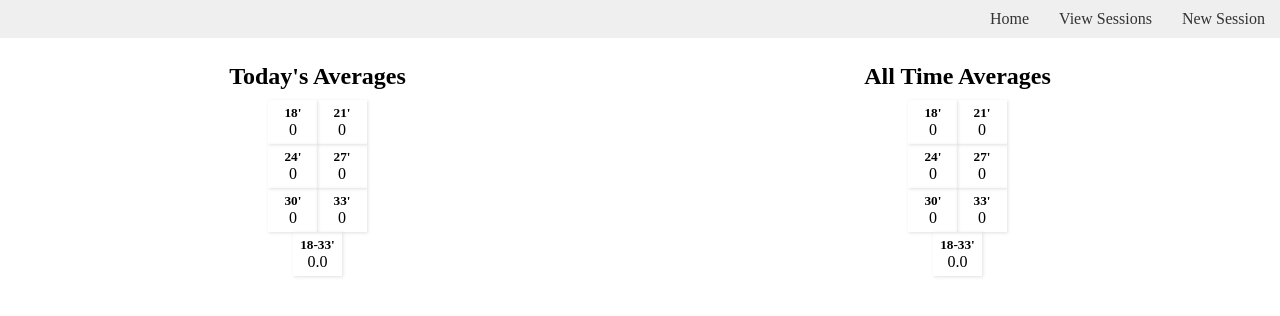
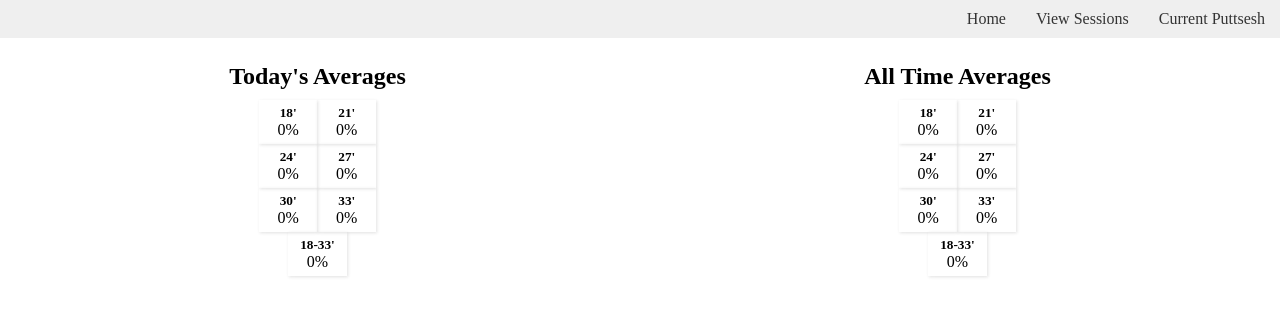
Before and after one commit to jereamon/disc-golf-putts, a Flask app: page / in a window 1280 px wide. Shown: the top 316 px of the page. Run offline with Flask 2, Linux system fonts and the light colour scheme; the visitor is signed in with stand-in values (Sample User, id 1).

Commit message:
Changed averages to percentages instead of decimals. Made sure putt session isn't overridden by a new putt session. Nav-bar is updated when session is in progress.

```diff
--- a/main.py
+++ b/main.py
@@ -19,11 +19,11 @@ def get_averages():
             no_putters = putt.putt_sesh.no_putters
             temp_list.append(putt.putts_made / no_putters)
         try:
-            putt_avgs[distance] = round((sum(temp_list) / len(temp_list)), 2)
+            putt_avgs[distance] = int(round((sum(temp_list) / len(temp_list)), 2) * 100)
         except:
             putt_avgs[distance] = 0
-    putt_avgs['18-33'] = round((sum(putt_avgs.values()) /
-                                len(putt_avgs.values())), 2)
+    putt_avgs['18-33'] = int(round((sum(putt_avgs.values()) /
+                                len(putt_avgs.values())), 2))
 
     today_putt_avgs = {}
     for distance in distances:
@@ -33,12 +33,12 @@ def get_averages():
                 no_putters = putt.putt_sesh.no_putters
                 temp_list.append(round((putt.putts_made / no_putters), 2))
         try:
-            today_putt_avgs[distance] = round(
-                (sum(temp_list) / len(temp_list)), 2)
+            today_putt_avgs[distance] = int(round(
+                (sum(temp_list) / len(temp_list)), 2) * 100)
         except:
             today_putt_avgs[distance] = 0
-    today_putt_avgs['18-33'] = round(sum(today_putt_avgs.values()) /
-                                     len(today_putt_avgs.values()), 2)
+    today_putt_avgs['18-33'] = int(round(sum(today_putt_avgs.values()) /
+                                     len(today_putt_avgs.values()), 2))
 
     return (putt_avgs, today_putt_avgs)
 
@@ -65,9 +65,55 @@ def new_puttsesh():
         new_puttsesh.save()
         session['current_sesh_id'] = new_puttsesh.id
 
-        return redirect(url_for('putt'))
+        return redirect(url_for('current_puttsesh', sesh_id=session.get('current_sesh_id')))
 
     return render_template('new_puttsesh.jinja2')
+
+
+@app.route('/puttsesh/current/<sesh_id>', methods=['GET', 'POST'])
+def current_puttsesh(sesh_id):
+    current_session = PuttSesh.select().where(PuttSesh.id == sesh_id).get()
+
+    if request.method == "POST":
+        if request.form['action'] == 'End Putting Session':
+            session.pop('distance', None)
+            session.pop('rand_or_no', None)
+            session.pop('current_sesh_id')
+            return redirect(url_for('home'))
+
+        new_putt = Putt(putt_sesh=session['current_sesh_id'], putts_made=request.form.get(
+            'no_putts'), distance=distances[session.get('distance')])
+        new_putt.save()
+
+        if session.get('rand_or_no', None) == 'rand-dist':
+            distance = random.choice(distances)
+        else:
+            if session.get('distance', None) != None:
+                if session.get('distance') + 1 > len(distances)-1:
+                    session['distance'] = 0
+                else:
+                    session['distance'] = session.get('distance') + 1
+                distance = session.get('distance')
+            else:
+                session['distance'] = 0
+
+            distance = distances[session.get('distance')]
+
+        putt_avgs, today_putt_avgs = get_averages()
+        return render_template('current_puttsesh.jinja2', distance=distance, today_putt_avgs=today_putt_avgs, no_putters=current_session.no_putters)
+
+    if session.get('rand_or_no', None) == 'rand-dist':
+        session['distance'] = random.randint(0, len(distances) -1)
+    else:
+        if not session.get('distance'):
+            session['distance'] = 0
+
+    distance = distances[session.get('distance')]
+
+    # distance = 0
+    putt_avgs, today_putt_avgs = get_averages()
+    return render_template('current_puttsesh.jinja2', distance=distance, today_putt_avgs=today_putt_avgs, no_putters=current_session.no_putters)
+
 
 @app.route('/puttsesh/view')
 def view_puttsesh():
@@ -96,48 +142,7 @@ def view_puttsesh_single(sesh_id):
     return render_template('view_puttsesh_single.jinja2', single_session=single_session, putts=associated_putts)
 
 
-@app.route('/putt', methods=['GET', 'POST'])
-def putt():
-    if request.method == "POST":
-        if request.form['action'] == 'End Putting Session':
-            session.pop('distance', None)
-            session.pop('rand_or_no', None)
-            return redirect(url_for('home'))
-
-        new_putt = Putt(putt_sesh=session['current_sesh_id'], putts_made=request.form.get(
-            'no_putts'), distance=distances[session.get('distance')])
-        new_putt.save()
-
-        if session.get('rand_or_no', None) == 'rand-dist':
-            distance = random.choice(distances)
-        else:
-            if session.get('distance', None) != None:
-                if session.get('distance') + 1 > len(distances)-1:
-                    session['distance'] = 0
-                else:
-                    session['distance'] = session.get('distance') + 1
-                distance = session.get('distance')
-            else:
-                session['distance'] = 0
-
-            distance = distances[session.get('distance')]
-
-        putt_avgs, today_putt_avgs = get_averages()
-        return render_template('putt.jinja2', distance=distance, today_putt_avgs=today_putt_avgs)
-
-    if session.get('rand_or_no', None) == 'rand-dist':
-        distance = random.choice(distances)
-    else:
-        session['distance'] = 0
-
-    distance = distances[session.get('distance')]
-
-    # distance = 0
-    putt_avgs, today_putt_avgs = get_averages()
-    return render_template('putt.jinja2', distance=distance, today_putt_avgs=today_putt_avgs)
-
-
 if __name__ == "__main__":
     port = int(os.environ.get("PORT", 6789))
-    # app.run(host='0.0.0.0', port=port, debug=True)
-    app.run(host='0.0.0.0', port=port)
+    app.run(host='0.0.0.0', port=port, debug=True)
+    # app.run(host='0.0.0.0', port=port)
--- a/templates/base.jinja2
+++ b/templates/base.jinja2
@@ -10,7 +10,11 @@
 	<nav>
 		<a href="{{ url_for('home') }}">Home</a>
 		<a href="{{ url_for('view_puttsesh') }}">View Sessions</a>
-		<a href="{{ url_for('new_puttsesh') }}">New Session</a>
+		{% if session.get('current_sesh_id') %}
+			<a href="{{ url_for('current_puttsesh', sesh_id=session.get('current_sesh_id')) }}">Current Puttsesh</a>
+		{% else %}
+			<a href="{{ url_for('new_puttsesh') }}">New Session</a>
+		{% endif %}
 	</nav>
 	{% block content %} {% endblock content %}
 	{% block scripts %} {% endblock scripts %}
--- a/templates/putt.jinja2
+++ b/templates/current_puttsesh.jinja2
@@ -9,7 +9,7 @@
     <form method='POST' class='putt-page-form'>
         <label>
             Number of Putts Made
-            <input type='number' name='no_putts' required>
+            <input type='number' name='no_putts' max="{{ no_putters }}" required>
         </label>
 
         <input name='action' type='submit' value='Submit Putts Made'>
@@ -21,7 +21,7 @@
             {% for putt_avg in today_putt_avgs %}
                 <div class='putt-avg-container'>
                     <h5>{{ putt_avg }}'</h5>
-                    <p>{{ today_putt_avgs[putt_avg] }}</p>
+                    <p>{{ today_putt_avgs[putt_avg] }}%</p>
                 </div>
             {% endfor %}
         </div>
--- a/templates/home.jinja2
+++ b/templates/home.jinja2
@@ -8,7 +8,7 @@
             {% for putt_avg in today_putt_avgs %}
                 <div class='putt-avg-container'>
                     <h5>{{ putt_avg }}'</h5>
-                    <p>{{ today_putt_avgs[putt_avg] }}</p>
+                    <p>{{ today_putt_avgs[putt_avg] }}%</p>
                 </div>
             {% endfor %}
         </div>
@@ -19,7 +19,7 @@
             {% for putt_avg in putt_avgs %}
                 <div class='putt-avg-container'>
                     <h5>{{ putt_avg }}'</h5>
-                    <p>{{ putt_avgs[putt_avg] }}</p>
+                    <p>{{ putt_avgs[putt_avg] }}%</p>
                 </div>
             {% endfor %}
         </div>
```
Also changed, not shown: templates/view_puttsesh_single.jinja2 (+5 -2 lines), putting_db.db, templates/view_putt_single.jinja2 (deleted).
